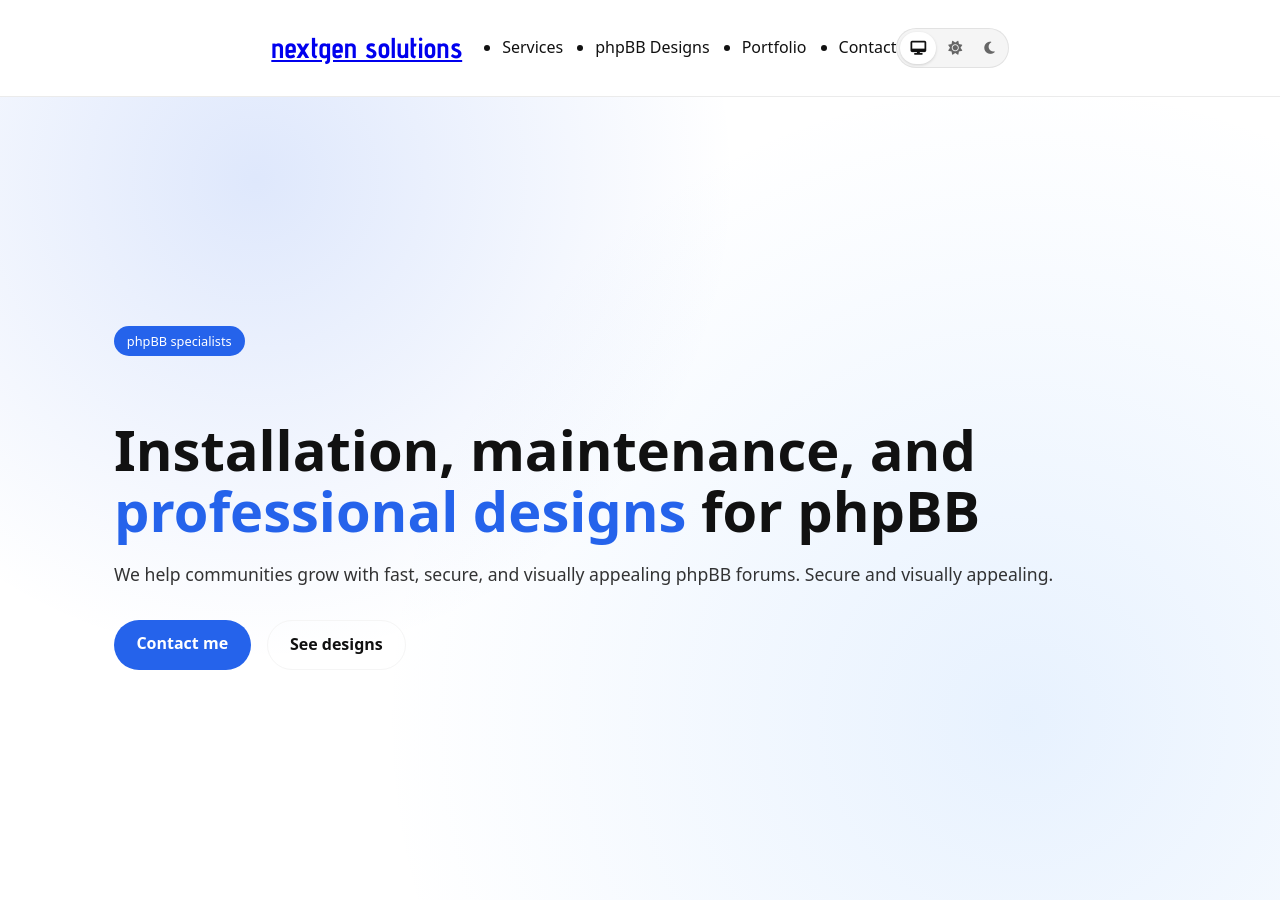
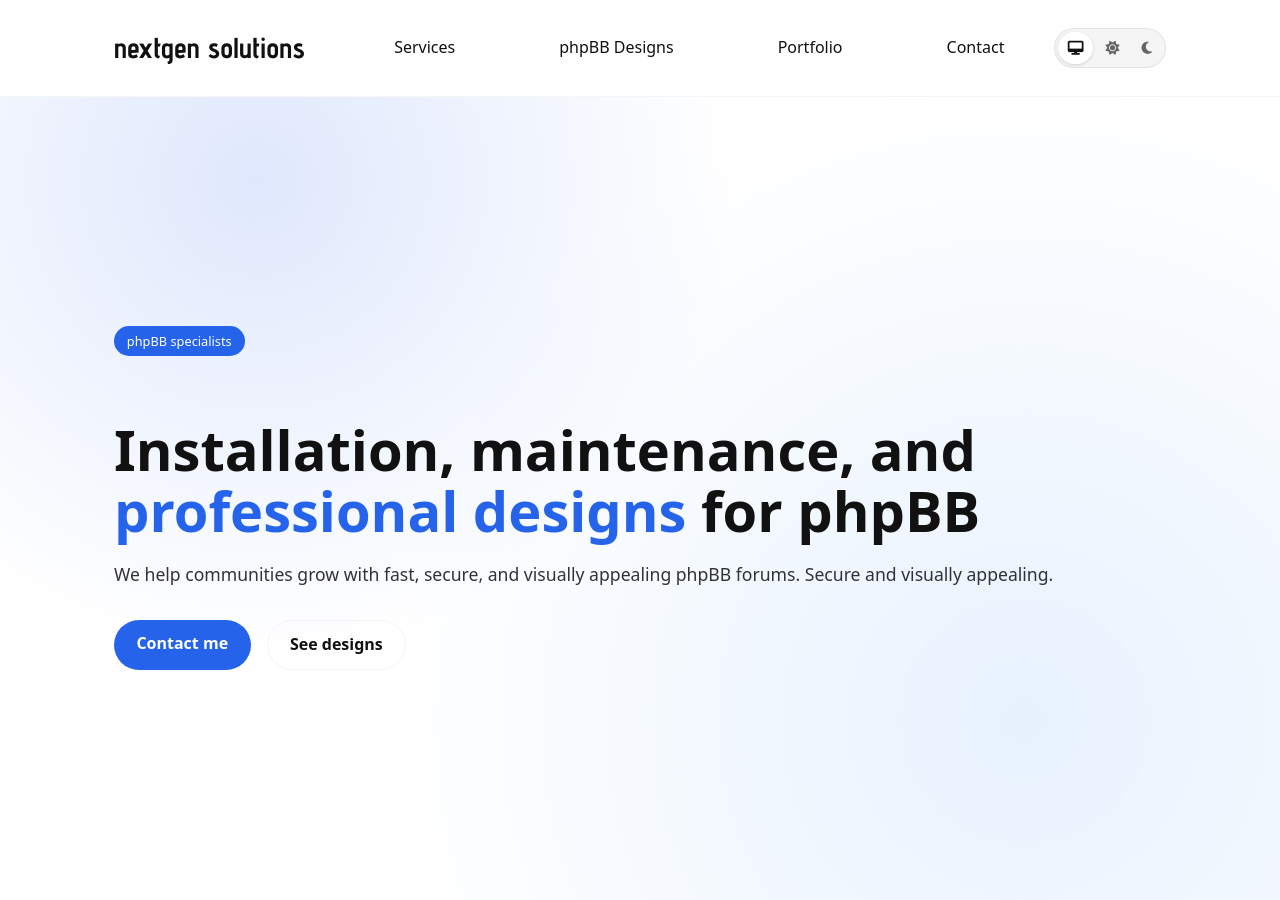
Before and after one commit to nextgen-solutions-gt/nextgen-solutions-gt.github.io, a Jekyll site: the page built from index.md, in a window 1280 px wide and 900 px high. Built offline with Jekyll 4.4.1, drawn with Linux system fonts in a browser that asks for light colours.

Commit message:
Revert "Improvement navbar responsive"
This reverts commit 3ef5b5496242cb839e3c2b4ed669dd1b2ecddfd7.

```diff
--- a/_layouts/default.html
+++ b/_layouts/default.html
@@ -25,24 +25,25 @@
     </ul>
 
     <div class="nav-actions">
-      <!-- Theme -->
-      <div class="theme-switch">
-        <button data-theme-select="system"><i class="fa-solid fa-desktop"></i></button>
-        <button data-theme-select="light"><i class="fa-solid fa-sun"></i></button>
-        <button data-theme-select="dark"><i class="fa-solid fa-moon"></i></button>
-      </div>
+      <!-- Tema -->
+	  <button class="nav-toggle" aria-label="Abrir menú">
+		<i class="fa-solid fa-bars"></i>
+	  </button>
+<div class="theme-switch" role="group" aria-label="Theme selector">
+  <button data-theme-select="system" aria-label="Sistema">
+    <i class="fa-solid fa-desktop"></i>
+  </button>
+  <button data-theme-select="light" aria-label="Claro">
+    <i class="fa-solid fa-sun"></i>
+  </button>
+  <button data-theme-select="dark" aria-label="Oscuro">
+    <i class="fa-solid fa-moon"></i>
+  </button>
+</div>
 
-      <!-- Mobile toggle -->
-      <button class="nav-toggle" aria-label="Abrir menú">
-        <i class="fa-solid fa-bars"></i>
-      </button>
-    </div>
+	</div>
   </nav>
-
-  <!-- Overlay -->
-  <div class="nav-overlay"></div>
-</header>
-
+</header
 
   <main>
     {{ content }}
--- a/assets/css/style.css
+++ b/assets/css/style.css
@@ -244,7 +244,7 @@
   top: 0;
   width: 100%;
   background: var(--bg);
-  border-bottom: 1px solid rgba(0,0,0,.08);
+  border-bottom: 1px solid var(--border);
   z-index: 1000;
 }
 
@@ -253,82 +253,47 @@
   align-items: center;
   justify-content: space-between;
   height: 64px;
+  width: 1100px
+}
+
+.brand a {
+  font-weight: 700;
+  text-decoration: none;
+  color: var(--text);
 }
 
 .nav-links {
   display: flex;
-  gap: 32px;
+  gap: 6.5rem;
+  list-style: none;
 }
 
 .nav-links a {
+  text-decoration: none;
   color: var(--text);
-  text-decoration: none;
   font-weight: 500;
+  position: relative;
+}
+
+.nav-links a::after {
+  content: "";
+  position: absolute;
+  left: 0;
+  bottom: -6px;
+  width: 0;
+  height: 2px;
+  background: var(--accent);
+  transition: width 0.3s ease;
+}
+
+.nav-links a:hover::after,
+.nav-links a.active::after {
+  width: 100%;
 }
 
 .nav-actions {
   display: flex;
-  align-items: center;
-  gap: 12px;
-}
-
-.nav-toggle {
-  display: none;
-}
-
-@media (max-width: 768px) {
-  .nav-toggle {
-    display: inline-flex;
-    background: none;
-    border: none;
-    font-size: 22px;
-    cursor: pointer;
-    color: var(--text);
-  }
-
-  .nav-links {
-    position: fixed;
-    top: 0;
-    right: -100%;
-    width: 280px;
-    height: 100vh;
-    background: var(--bg);
-    flex-direction: column;
-    padding: 96px 24px;
-    gap: 24px;
-    transition: right .3s ease;
-    box-shadow: -10px 0 30px rgba(0,0,0,.15);
-    z-index: 1001;
-  }
-
-  .nav-links.open {
-    right: 0;
-  }
-
-  .nav-overlay {
-    position: fixed;
-    inset: 0;
-    background: rgba(0,0,0,.4);
-    backdrop-filter: blur(4px);
-    opacity: 0;
-    pointer-events: none;
-    transition: opacity .3s ease;
-    z-index: 1000;
-  }
-
-  .nav-overlay.open {
-    opacity: 1;
-    pointer-events: auto;
-  }
-
-  .theme-switch {
-    display: none;
-  }
-
-  .nav-links .theme-switch {
-    display: inline-flex;
-    margin-top: 24px;
-  }
+  gap: 0.6rem;
 }
 
 .hero {
@@ -400,6 +365,38 @@
 .btn.secondary {
   border: 1px solid var(--border);
   color: var(--text);
+}
+
+.nav-toggle {
+  display: none;
+  background: transparent;
+  border: none;
+  font-size: 1.4rem;
+  color: var(--text);
+  cursor: pointer;
+}
+
+/* MOBILE */
+@media (max-width: 768px) {
+  .nav-links {
+    position: fixed;
+    inset: 64px 0 0 0;
+    background: var(--bg);
+    flex-direction: column;
+    align-items: center;
+    padding: 2rem;
+    gap: 1.5rem;
+    transform: translateY(-120%);
+    transition: transform 0.3s ease;
+  }
+
+  .nav-links.open {
+    transform: translateY(0);
+  }
+
+  .nav-toggle {
+    display: block;
+  }
 }
 
 .portfolio-grid {
--- a/assets/js/mobile-nav.js
+++ b/assets/js/mobile-nav.js
@@ -1,32 +1,22 @@
 (() => {
-  const toggle = document.querySelector(".nav-toggle");
+  const navToggle = document.querySelector(".nav-toggle");
+  if (!navToggle) return;
+
   const nav = document.querySelector(".nav-links");
-  const overlay = document.querySelector(".nav-overlay");
-  const icon = toggle.querySelector("i");
+  const links = nav.querySelectorAll("a");
+  const icon = navToggle.querySelector("i");
 
-  if (!toggle || !nav) return;
-
-  function openMenu() {
-    nav.classList.add("open");
-    overlay.classList.add("open");
-    icon.className = "fa-solid fa-xmark";
-    document.body.style.overflow = "hidden";
-  }
-
-  function closeMenu() {
-    nav.classList.remove("open");
-    overlay.classList.remove("open");
-    icon.className = "fa-solid fa-bars";
-    document.body.style.overflow = "";
-  }
-
-  toggle.addEventListener("click", () => {
-    nav.classList.contains("open") ? closeMenu() : openMenu();
+  navToggle.addEventListener("click", () => {
+    nav.classList.toggle("open");
+    icon.className = nav.classList.contains("open")
+      ? "fa-solid fa-xmark"
+      : "fa-solid fa-bars";
   });
 
-  overlay.addEventListener("click", closeMenu);
-
-  nav.querySelectorAll("a").forEach(link => {
-    link.addEventListener("click", closeMenu);
+  links.forEach(link => {
+    link.addEventListener("click", () => {
+      nav.classList.remove("open");
+      icon.className = "fa-solid fa-bars";
+    });
   });
 })();
```
